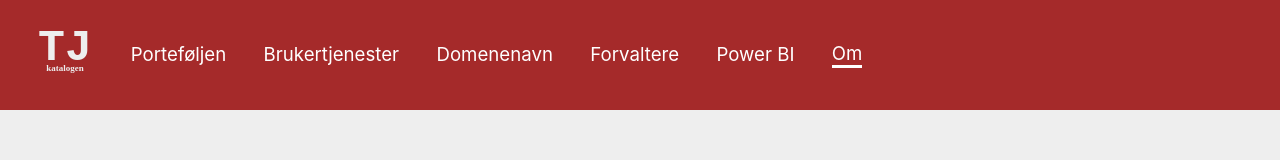
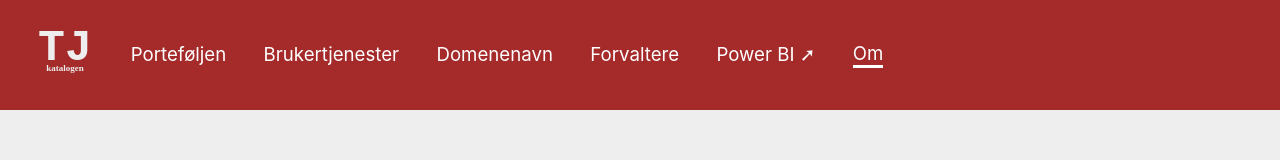
Before and after one commit to uib/ntk, a Next.js app: page /om in a window 1280 px wide. Shown: the top 160 px of the page. Built offline with nearby package versions, Linux system fonts and the light colour scheme.

Commit message:
Indicate that Power BI link takes you out of the app

```diff
--- a/components/layout.js
+++ b/components/layout.js
@@ -11,7 +11,7 @@ function Navbar() {
                 <li className={router.pathname == "/all" ? "active" : ""}><Link href="/all">Bruker&shy;tjenester</Link></li>
                 <li className={router.pathname == "/domain" ? "active" : ""}><Link href="/domain">Domene&shy;navn</Link></li>
                 <li className={router.pathname == "/team" ? "active" : ""}><Link href="/team">Forvaltere</Link></li>
-                <li><a href="https://tjenester.app.uib.no">Power BI</a></li>
+                <li><a href="https://tjenester.app.uib.no">Power BI ➚</a></li>
                 <li className={router.pathname == "/om" ? "active" : ""}><Link href="/om">Om</Link></li>
             </ul>
         </nav>
```
